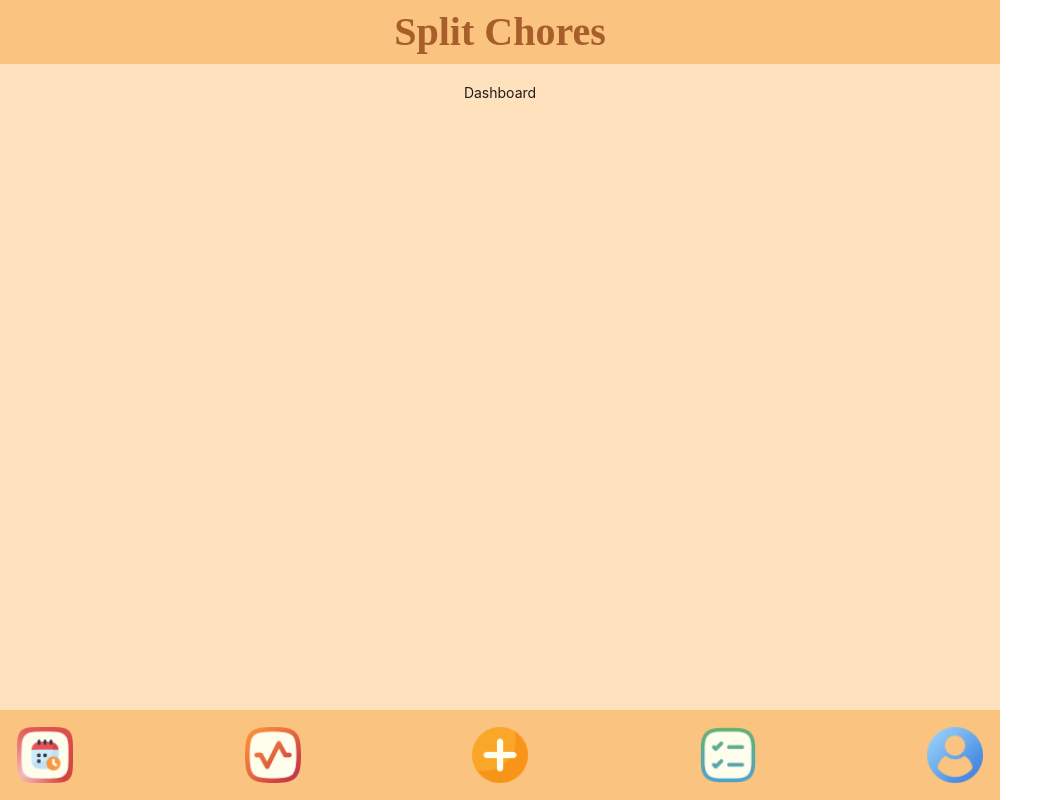
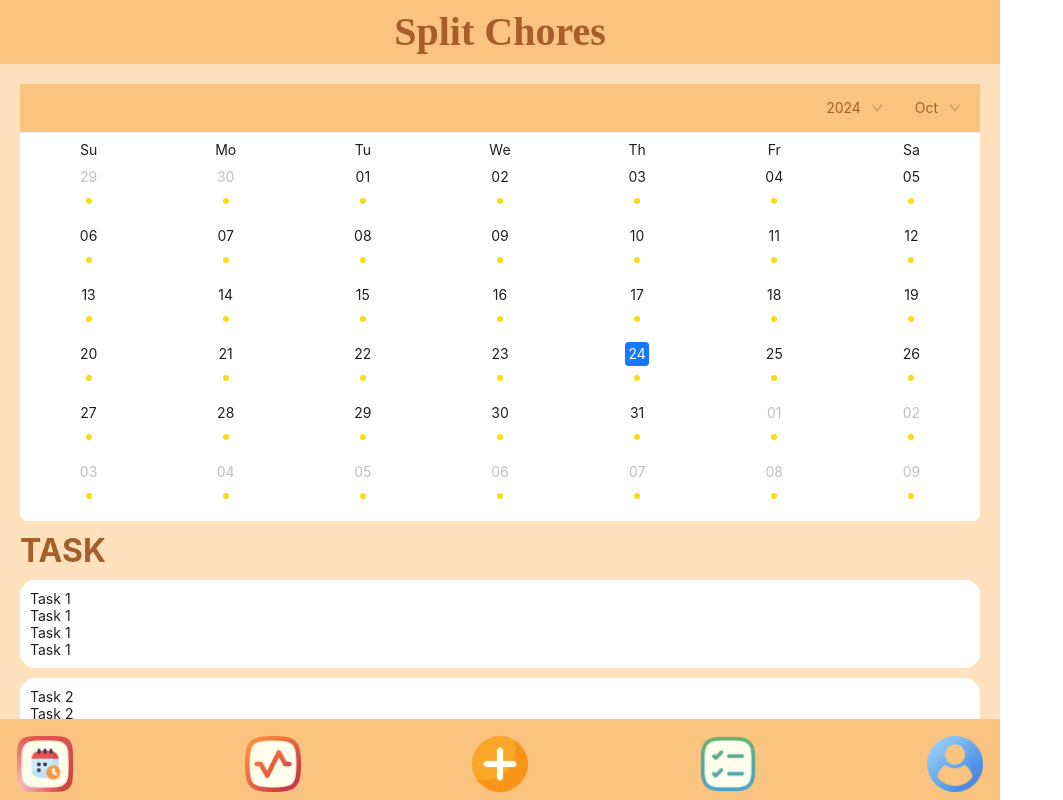
Before and after one commit to MichaelHehman/FECOPY, a React (Create React App) app: page / in a window 1280 px wide. Shown: the whole page, without its empty margins (0-1063 px from the left). Built offline with nearby package versions, Linux system fonts and the light colour scheme; a web font is replaced by a local one.

Commit message:
feat: added calendar + scaffold task list into Dashboard Page

```diff
--- /dev/null
+++ b/src/components/TaskItem.js
@@ -0,0 +1,16 @@
+import React from 'react';
+import styles from './TaskItem.module.css';
+
+const TaskItem = ({ task }) => {
+    return <li
+        className={styles.taskItem}
+        key={task.id}
+    >
+        <div>{task.content}</div>
+        <div>{task.content}</div>
+        <div>{task.content}</div>
+        <div>{task.content}</div>
+    </li>
+}
+
+export default TaskItem;
--- /dev/null
+++ b/src/components/TaskItem.module.css
@@ -0,0 +1,10 @@
+.taskItem {
+    width: 100%;
+    background-color: white;
+    margin-bottom: 10px;
+    padding: 10px;
+    border-radius: 15px;
+    display: flex;
+    flex-direction: column;
+    text-align: left;
+}
--- /dev/null
+++ b/src/components/TaskList.js
@@ -0,0 +1,11 @@
+import React from 'react';
+import styles from './TaskList.module.css';
+import TaskItem from './TaskItem';
+
+const TaskList = ({ taskList }) => {
+    return <ul className={styles.list}>
+        {taskList.map((task) => <TaskItem key={task.id} task={task} />)}
+    </ul>
+}
+
+export default TaskList;
--- /dev/null
+++ b/src/components/TaskList.module.css
@@ -0,0 +1,10 @@
+.list {
+    width: 100%;
+    height: 25vh;
+    display: flex;
+    flex-direction: column;
+    margin: 0 auto;
+    padding: 0;
+    list-style: none;
+    overflow-y: scroll;
+}
--- a/src/index.css
+++ b/src/index.css
@@ -2,9 +2,7 @@ body {
   height: 100vh;
   font-size: 16px;
   margin: 0;
-  font-family: -apple-system, BlinkMacSystemFont, 'Segoe UI', 'Roboto', 'Oxygen',
-    'Ubuntu', 'Cantarell', 'Fira Sans', 'Droid Sans', 'Helvetica Neue',
-    sans-serif;
+  font-family: "Lato", sans-serif;
   -webkit-font-smoothing: antialiased;
   -moz-osx-font-smoothing: grayscale;
 }
@@ -31,6 +29,7 @@ body {
 .header, .footer {
   background-color: #FAC37F;
   min-height: 5vh;
+  z-index: 100;
 }
 
 .header {
@@ -54,3 +53,18 @@ body {
   min-height: 300px;
   text-align: center;
 }
+
+.ant-picker-calendar-mode-switch {
+  display: none;
+}
+
+.ant-picker-calendar-header {
+  background-color: #FAC37F !important;
+}
+
+.ant-select-selector {
+  background-color: #FAC37F !important;
+  border: 0 !important;
+  border-radius: 15px !important;
+  color: #A75E2A !important;
+}
--- a/src/pages/HomePage/Home.js
+++ b/src/pages/HomePage/Home.js
@@ -1,11 +1,105 @@
-import React from "react";
+import React, { useState } from "react";
 import styles from "./Home.module.css";
+import { Alert, Col, Row } from "antd";
+import { Badge, Calendar } from 'antd';
+import dayjs from 'dayjs';
+import TaskList from "../../components/TaskList";
 
 const Home = () => {
+  const [value, setValue] = useState(() => dayjs(new Date()));
+  const [selectedValue, setSelectedValue] = useState(() => dayjs(new Date()));
+  const onSelect = (newValue) => {
+    setValue(newValue);
+    setSelectedValue(newValue);
+  };
+  const onPanelChange = (newValue) => {
+    setValue(newValue);
+  };
+
+  const getListData = (dateValue) => {
+    let listData = [];
+    switch (dateValue.date()) {
+      case 24:
+        listData = [
+          {
+            id: 'task-1',
+            content: 'Task 1',
+          },
+          {
+            id: 'task-2',
+            content: 'Task 2',
+          },
+          {
+            id: 'task-3',
+            content: 'Task 3',
+          },
+          {
+            id: 'task-4',
+            content: 'Task 4',
+          }
+        ];
+        break;
+      case 25:
+        listData = [
+          {
+            id: 'task-1',
+            content: 'Task 1',
+          }
+        ];
+        break;
+      case 26:
+        listData = [
+          {
+            id: 'task-1',
+            content: 'Task 1',
+          },
+          {
+            id: 'task-2',
+            content: 'Task 2',
+          },
+          {
+            id: 'task-3',
+            content: 'Task 3',
+          },
+          {
+            id: 'task-4',
+            content: 'Task 4',
+          },
+          {
+            id: 'task-5',
+            content: 'Task 5',
+          },
+          {
+            id: 'task-6',
+            content: 'Task 6',
+          }
+        ];
+        break;
+      default:
+    }
+    return listData || [];
+  };
+
+  const dateCellRender = (value) => {
+    return (
+      <Badge key="badge" color="yellow" />
+    );
+  };
+  const cellRender = (current, info) => {
+    if (info.type === 'date') return dateCellRender(current);
+    return info.originNode;
+  };
+
   return (
-    <div className={styles.container}>
-        Dashboard
-    </div>
+    <Col className={styles.container}>
+      <Row className={styles.calendar}>
+        <Calendar mode="month" cellRender={cellRender} value={value} onSelect={onSelect} onPanelChange={onPanelChange} fullscreen={false} />
+      </Row>
+      <Row className={styles.taskList}>
+        <div className={styles.taskListTitle}>TASK</div>
+        <TaskList taskList={getListData(selectedValue)} />
+      </Row>
+    </Col>
   )
 };
 
--- a/src/pages/HomePage/Home.module.css
+++ b/src/pages/HomePage/Home.module.css
@@ -0,0 +1,26 @@
+.dots {
+    width: 100%;
+    display: flex;
+    justify-content: center;
+    align-items: center;
+    flex-direction: row;
+    flex-wrap: wrap;
+    margin: 0 auto;
+    list-style: none;
+}
+
+.taskList {
+    width: 100%;
+    margin-top: 10px;
+    margin-bottom: 10px;
+    display: flex;
+    flex-direction: column;
+    align-items: flex-start;
+}
+
+.taskListTitle {
+    font-size: 32px;
+    color: #A75E2A;
+    font-weight: 700;
+    margin-bottom: 10px;
+}
```
Also changed, not shown: src/index.js (+12 -1 lines).
